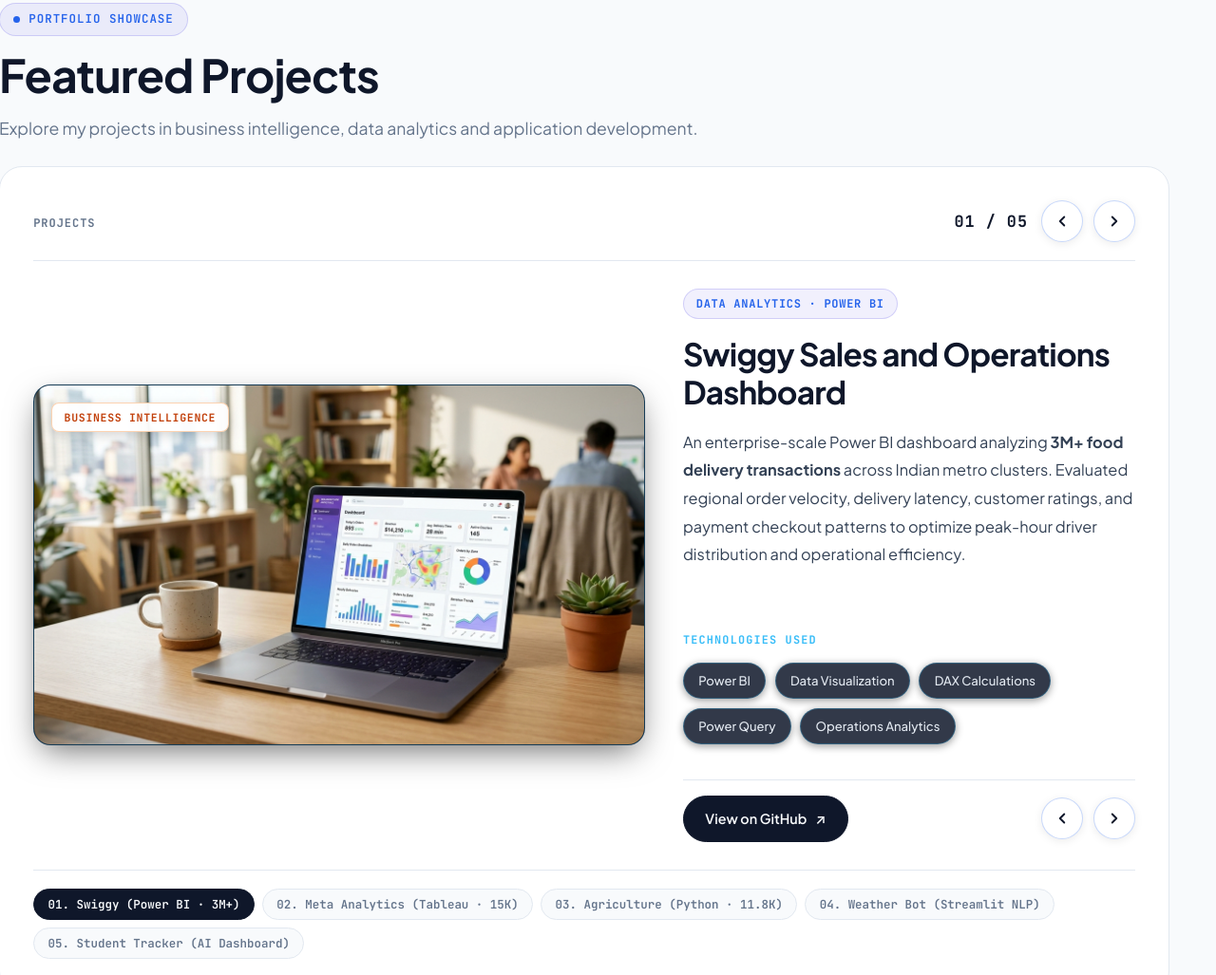
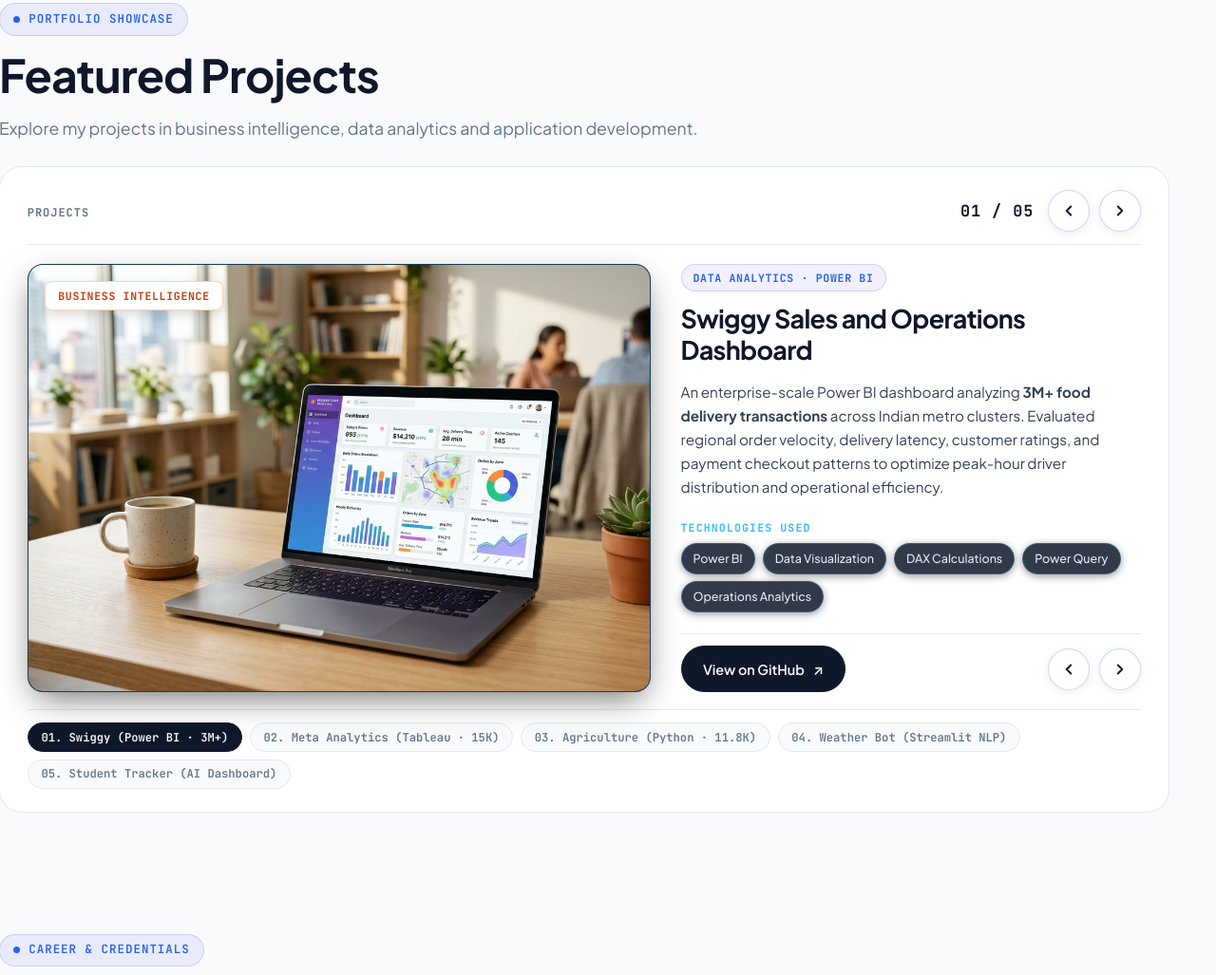
Before and after one commit to HetManvar01/HetManvar01.github.io, a plain HTML site: page index.html in a window 1280 px wide. Shown: the part 1536-2563 px from the top of the page at 95% size. Drawn offline with Linux system fonts and the light colour scheme; a web font is replaced by a local one.

Commit message:
Tighten carousel spacing and balance project layout for recruiters

```diff
--- a/index.html
+++ b/index.html
@@ -19,7 +19,7 @@
   <link rel="preconnect" href="https://fonts.gstatic.com" crossorigin>
   <link href="https://fonts.googleapis.com/css2?family=JetBrains+Mono:wght@500;600;700&family=Playfair+Display:ital,wght@0,600;0,700;0,800;1,600&family=Plus+Jakarta+Sans:wght@400;500;600;700;800&display=swap" rel="stylesheet">
 
-  <link rel="stylesheet" href="styles.css?v=carousel-arrows-v21">
+  <link rel="stylesheet" href="styles.css?v=carousel-compact-v22">
 </head>
 <body>
   <!-- Scroll Reading Progress Line -->
--- a/styles.css
+++ b/styles.css
@@ -2441,9 +2441,9 @@ a.contact-card-item:hover .contact-card-value {
   background: var(--bg-secondary);
   border: 1px solid var(--border);
   border-radius: 24px;
-  padding: 2.2rem;
+  padding: 1.5rem 1.8rem;
   box-shadow: var(--shadow-card);
-  margin-bottom: 2.5rem;
+  margin-bottom: 2rem;
   overflow: hidden;
 }
 
@@ -2451,8 +2451,8 @@ a.contact-card-item:hover .contact-card-value {
   display: flex;
   align-items: center;
   justify-content: space-between;
-  margin-bottom: 1.8rem;
-  padding-bottom: 1.2rem;
+  margin-bottom: 1.2rem;
+  padding-bottom: 0.85rem;
   border-bottom: 1px solid var(--border);
 }
 
@@ -2536,8 +2536,8 @@ a.contact-card-item:hover .contact-card-value {
 .featured-carousel-slide {
   display: none;
   grid-template-columns: 1.15fr 0.85fr;
-  gap: 2.5rem;
-  align-items: center;
+  gap: 2rem;
+  align-items: stretch;
 }
 
 .featured-carousel-slide.active {
@@ -2559,7 +2559,8 @@ a.contact-card-item:hover .contact-card-value {
 @media (max-width: 860px) {
   .featured-carousel-slide {
     grid-template-columns: 1fr;
-    gap: 1.8rem;
+    gap: 1.5rem;
+    align-items: start;
   }
 }
 
@@ -2567,38 +2568,51 @@ a.contact-card-item:hover .contact-card-value {
   position: relative;
   border-radius: 16px;
   overflow: hidden;
-  box-shadow: 0 15px 35px -10px rgba(0, 0, 0, 0.25);
-  border: 1px solid var(--border);
+  box-shadow: 0 16px 40px -10px rgba(0, 0, 0, 0.35);
+  border: 1px solid rgba(56, 189, 248, 0.25);
   background: #0B1120;
-  transition: transform var(--transition-base);
+  width: 100%;
+  height: 100%;
+  min-height: 400px;
+  display: flex;
+  transition: transform var(--transition-base), box-shadow var(--transition-base), border-color var(--transition-base);
 }
 
 .carousel-mockup-frame:hover {
   transform: translateY(-4px);
+  border-color: rgba(56, 189, 248, 0.5);
+  box-shadow: 0 22px 50px -12px rgba(56, 189, 248, 0.25), 0 0 20px rgba(56, 189, 248, 0.2);
 }
 
 .carousel-mockup-img {
   width: 100%;
-  height: auto;
+  height: 100%;
+  object-fit: cover;
   display: block;
-  aspect-ratio: 16 / 10;
-  object-fit: cover;
+}
+
+@media (max-width: 860px) {
+  .carousel-mockup-frame {
+    height: 260px;
+    min-height: 260px;
+  }
 }
 
 .carousel-content-col {
   display: flex;
   flex-direction: column;
-  gap: 1.1rem;
+  justify-content: space-between;
+  gap: 0.65rem;
 }
 
 .carousel-category-tag {
   align-self: flex-start;
   font-family: var(--font-mono);
-  font-size: 0.75rem;
+  font-size: 0.72rem;
   font-weight: 700;
   text-transform: uppercase;
   letter-spacing: 0.06em;
-  padding: 0.3rem 0.8rem;
+  padding: 0.25rem 0.75rem;
   border-radius: var(--radius-full);
   background: var(--accent-badge-bg);
   color: var(--accent-blue);
@@ -2607,43 +2621,45 @@ a.contact-card-item:hover .contact-card-value {
 
 .carousel-title {
   font-family: var(--font-serif);
-  font-size: clamp(1.6rem, 2.6vw, 2.2rem);
-  font-weight: 700;
-  color: var(--text-primary);
-  line-height: 1.2;
+  font-size: clamp(1.35rem, 2.1vw, 1.8rem);
+  font-weight: 700;
+  color: var(--text-primary);
+  line-height: 1.25;
+  margin-top: 0.1rem;
+  margin-bottom: 0.2rem;
 }
 
 .carousel-desc {
-  font-size: 1.02rem;
-  line-height: 1.82;
+  font-size: 0.95rem;
+  line-height: 1.65;
   color: var(--text-secondary);
   text-align: left;
-  margin-bottom: 1.4rem;
+  margin-bottom: 0.3rem;
 }
 
 .carousel-tech-heading {
   font-family: var(--font-mono);
-  font-size: 0.74rem;
+  font-size: 0.72rem;
   font-weight: 700;
   text-transform: uppercase;
   letter-spacing: 0.1em;
   color: #38BDF8;
-  margin-top: 1.6rem;
-  margin-bottom: 0.85rem;
+  margin-top: 0.35rem;
+  margin-bottom: 0.4rem;
   display: block;
 }
 
 .carousel-tech-list {
   display: flex;
   flex-wrap: wrap;
-  gap: 0.65rem 0.6rem;
-  margin-bottom: 0.75rem;
+  gap: 0.45rem 0.5rem;
+  margin-bottom: 0.35rem;
 }
 
 .carousel-tech-pill {
-  font-size: 0.82rem;
+  font-size: 0.78rem;
   font-weight: 500;
-  padding: 0.42rem 0.95rem;
+  padding: 0.32rem 0.75rem;
   border-radius: var(--radius-full);
   background: rgba(15, 23, 42, 0.85);
   border: 1px solid rgba(56, 189, 248, 0.3);
@@ -2664,8 +2680,8 @@ a.contact-card-item:hover .contact-card-value {
   display: flex;
   align-items: center;
   justify-content: space-between;
-  margin-top: 0.5rem;
-  padding-top: 1rem;
+  margin-top: 0.4rem;
+  padding-top: 0.75rem;
   border-top: 1px solid var(--border);
 }
 
@@ -2674,16 +2690,16 @@ a.contact-card-item:hover .contact-card-value {
   display: flex;
   flex-wrap: wrap;
   gap: 0.5rem;
-  margin-top: 1.8rem;
-  padding-top: 1.2rem;
+  margin-top: 1.1rem;
+  padding-top: 0.85rem;
   border-top: 1px solid var(--border);
 }
 
 .carousel-tab-btn {
   font-family: var(--font-mono);
-  font-size: 0.78rem;
+  font-size: 0.76rem;
   font-weight: 600;
-  padding: 0.45rem 0.9rem;
+  padding: 0.4rem 0.85rem;
   border-radius: var(--radius-full);
   border: 1px solid var(--border);
   background: var(--bg-primary);
@@ -2826,34 +2842,6 @@ a.contact-card-item:hover .contact-card-value {
   border-color: rgba(251, 146, 60, 0.3);
 }
 
-.carousel-mockup-frame {
-  position: relative;
-  border-radius: 18px;
-  overflow: hidden;
-  box-shadow: 0 16px 40px -10px rgba(0, 0, 0, 0.28);
-  border: 1px solid var(--border);
-  background: #0B1120;
-  height: 380px;
-  transition: transform var(--transition-base), box-shadow var(--transition-base);
-}
-
-.carousel-mockup-frame:hover {
-  transform: translateY(-4px);
-  box-shadow: 0 22px 50px -12px rgba(99, 102, 241, 0.25);
-}
-
-.carousel-mockup-img {
-  width: 100%;
-  height: 100%;
-  object-fit: cover;
-  display: block;
-}
-
-@media (max-width: 860px) {
-  .carousel-mockup-frame {
-    height: 260px;
-  }
-}
 
 /* Experience Certificate Thumbnail Previews */
 .exp-cert-preview-wrap {
```
